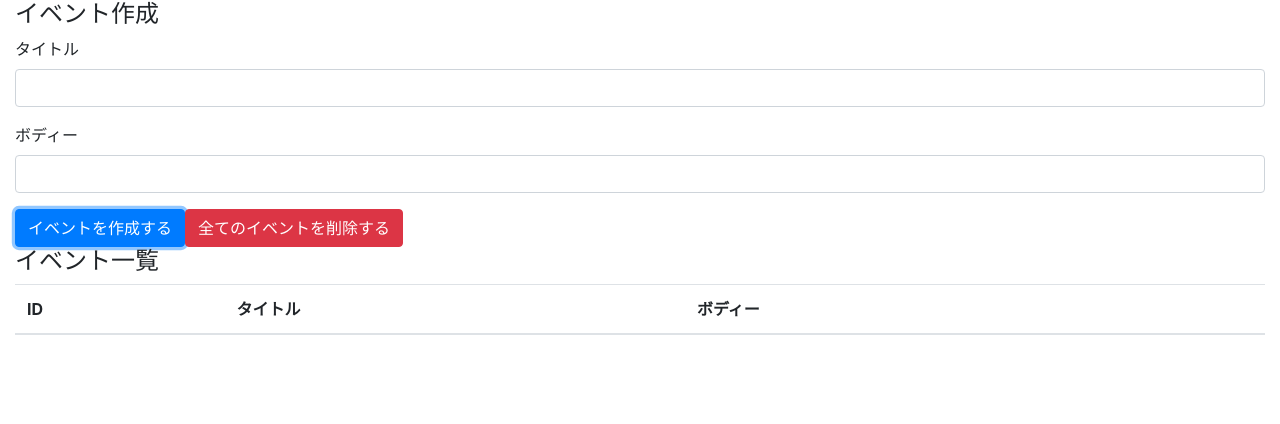
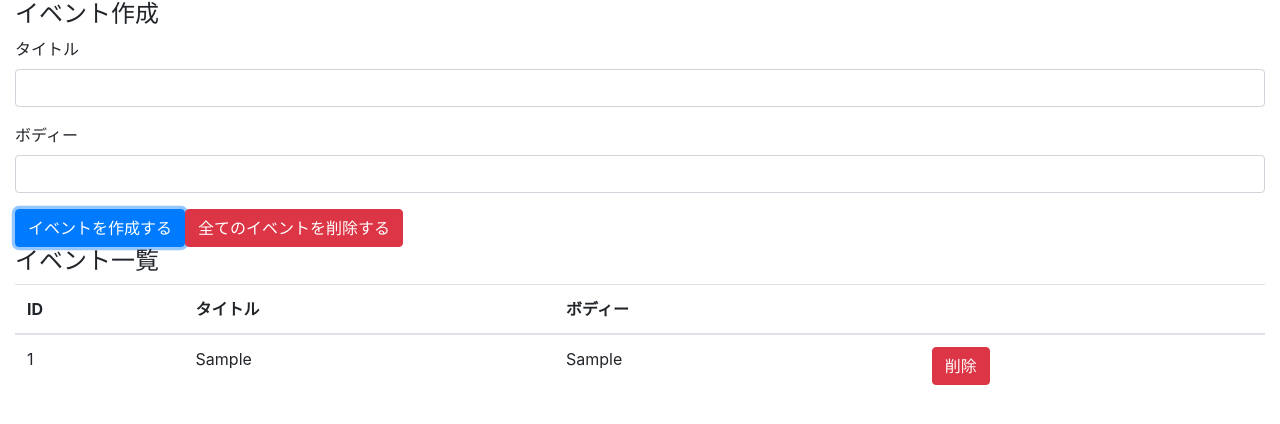
Before and after one commit to KuraStyles/react-hooks-101, a React (Create React App) app: page / in a window 1280 px wide. Both pictures are taken after typing "Sample", "Sample" into the empty fields and a click on the button "イベントを作成する". Shown: the top 424 px of the page. Built offline with nearby package versions, Linux system fonts and the light colour scheme.

Commit message:
display events, refactor and implement remove event button

```diff
--- a/src/components/App.js
+++ b/src/components/App.js
@@ -1,5 +1,6 @@
 import React, { useReducer, useState } from "react";
 import "bootstrap/dist/css/bootstrap.min.css";
+import Event from "./Event";
 import reducer from "../reducers/index";
 const App = () => {
 	const [state, dispatch] = useReducer(reducer, []);
@@ -55,7 +56,11 @@ const App = () => {
 						<th></th>
 					</tr>
 				</thead>
-				<tbody></tbody>
+				<tbody>
+					{state.map((event, index) => (
+						<Event key={index} event={event} dispatch={dispatch} />
+					))}
+				</tbody>
 			</table>
 		</div>
 	);
--- /dev/null
+++ b/src/components/Event.js
@@ -0,0 +1,25 @@
+import React from "react";
+const Event = ({ event, dispatch }) => {
+	const id = event.id;
+	const handleClickDeleteButton = () => {
+		dispatch({ type: "DELETE_EVENT", id });
+	};
+	return (
+		<tr>
+			<td>{id}</td>
+			<td>{event.title}</td>
+			<td>{event.body}</td>
+			<td>
+				<button
+					type="button"
+					className="btn btn-danger"
+					onClick={handleClickDeleteButton}
+				>
+					削除
+				</button>
+			</td>
+		</tr>
+	);
+};
+
+export default Event;
--- a/src/reducers/index.js
+++ b/src/reducers/index.js
@@ -9,7 +9,7 @@ const events = (state = [], action) => {
 			const id = length === 0 ? 1 : state[length - 1].id + 1;
 			return [...state, { id, ...event }];
 		case "DELETE_EVENT":
-			return state;
+			return state.filter((event) => event.id !== action.id);
 		case "DELETE_ALL_EVENT":
 			return [];
 		default:
```
